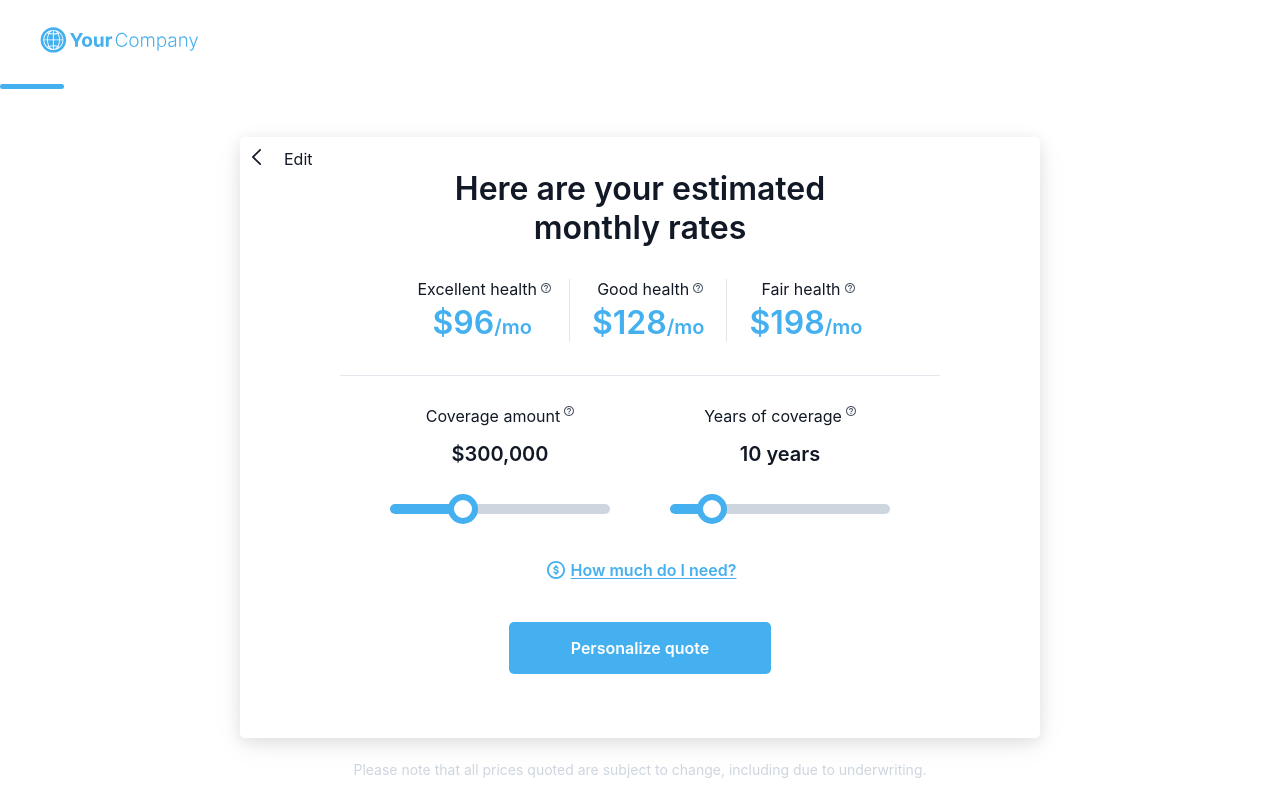
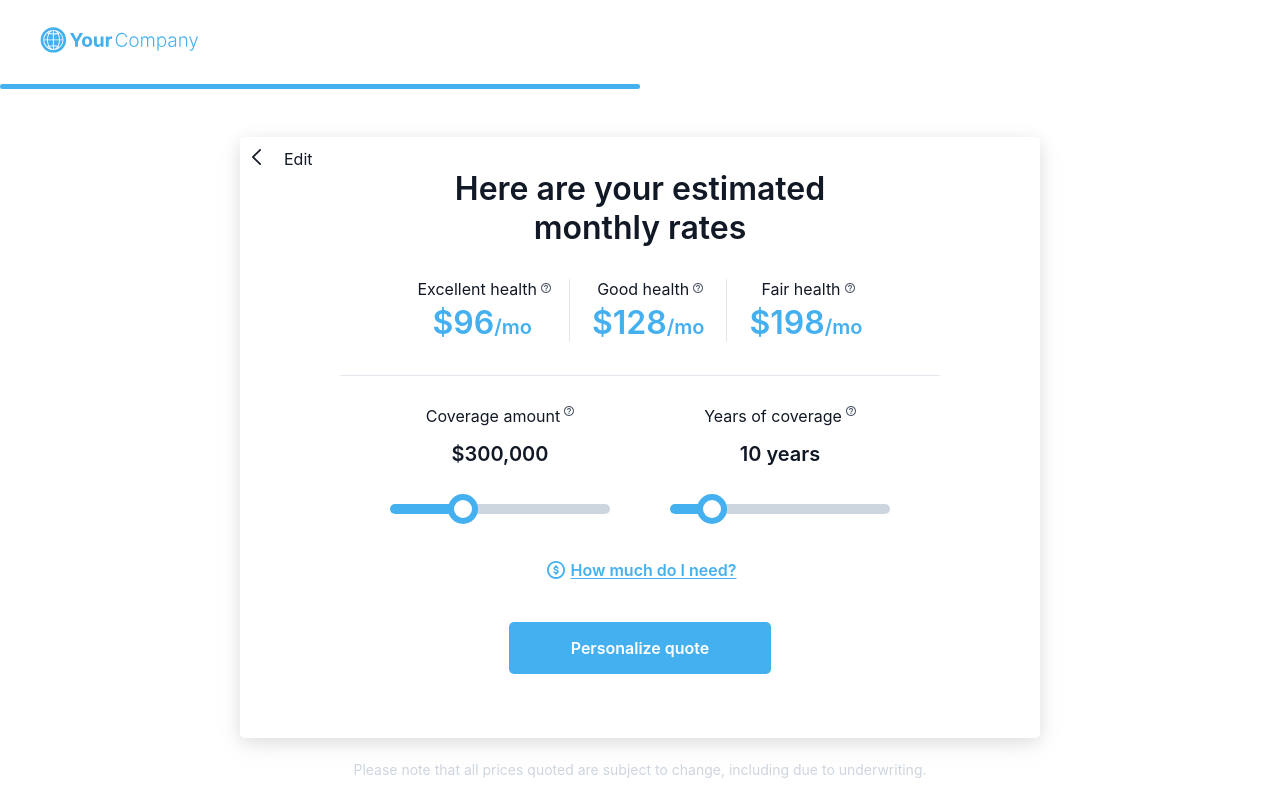
Before and after one commit to Ephemerian/form-stepper, a website built with Vite: page index.html in a window 1280 px wide. Both pictures are taken after a click on the button "See estimate". Built offline with nearby package versions, Linux system fonts and the light colour scheme.

Commit message:
created script for progress-bar
progress bar now changing width step by step + add animation

```diff
--- a/main.js
+++ b/main.js
@@ -1,2 +1,3 @@
+import "./src/js/progress-bar";
+import "./src/js/transition";
 import "./src/js/input-range";
-import "./src/js/transition";
--- /dev/null
+++ b/src/js/progress-bar.js
@@ -0,0 +1,28 @@
+document.addEventListener('DOMContentLoaded', function() {
+    const estimateSection = document.querySelector('.estimate');
+    const ratesSection = document.querySelector('.rates');
+    const estimateButton = document.querySelector('.estimate__button-next');
+    const editButton = document.querySelector('.rates__edit');
+    const progressBar = document.querySelector('.header__progress-bar');
+    const personalizeButton = document.querySelector('.rates__button');
+
+    ratesSection.style.display = 'none';
+
+    estimateButton.addEventListener('click', function() {
+        estimateSection.style.display = 'none';
+        ratesSection.style.display = 'block';
+        progressBar.style.width = '50vw';
+    });
+
+    editButton.addEventListener('click', function() {
+        ratesSection.style.display = 'none';
+        estimateSection.style.display = 'block';
+        estimateSection.offsetHeight;
+        estimateSection.style.display = 'flex';
+        progressBar.style.width = '5vw';
+    });
+
+    personalizeButton.addEventListener('click', function() {
+        progressBar.style.width = '100vw';
+    });
+});
--- a/src/style/styles.scss
+++ b/src/style/styles.scss
@@ -68,6 +68,10 @@ ol {
   height: 5px;
   background-color: var(--primary);
   border-radius: 10px;
+
+  transition: all;
+  transition-duration: 500ms;
+  transition-timing-function: cubic-bezier(0.4, 0, 0.2, 1);
 }
 
 // Estimate section
```
